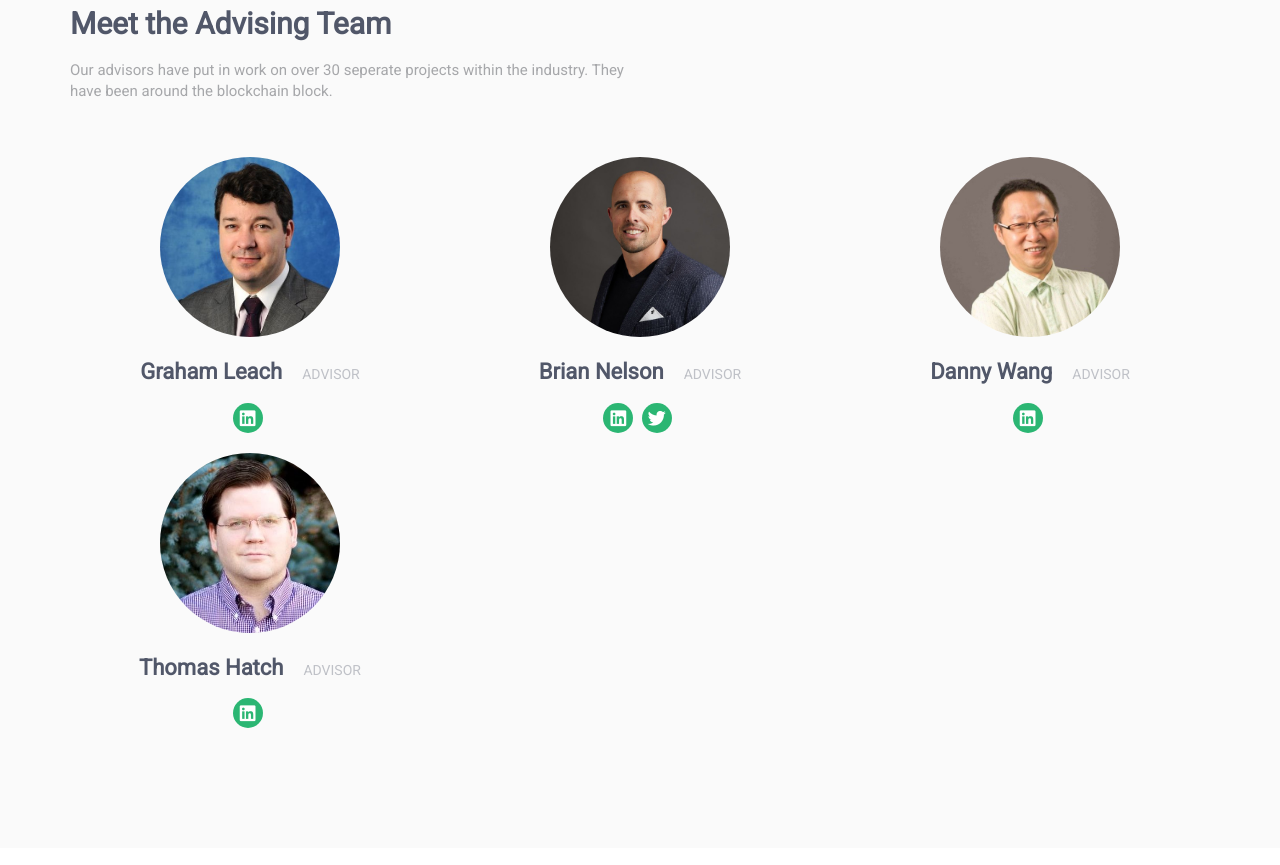
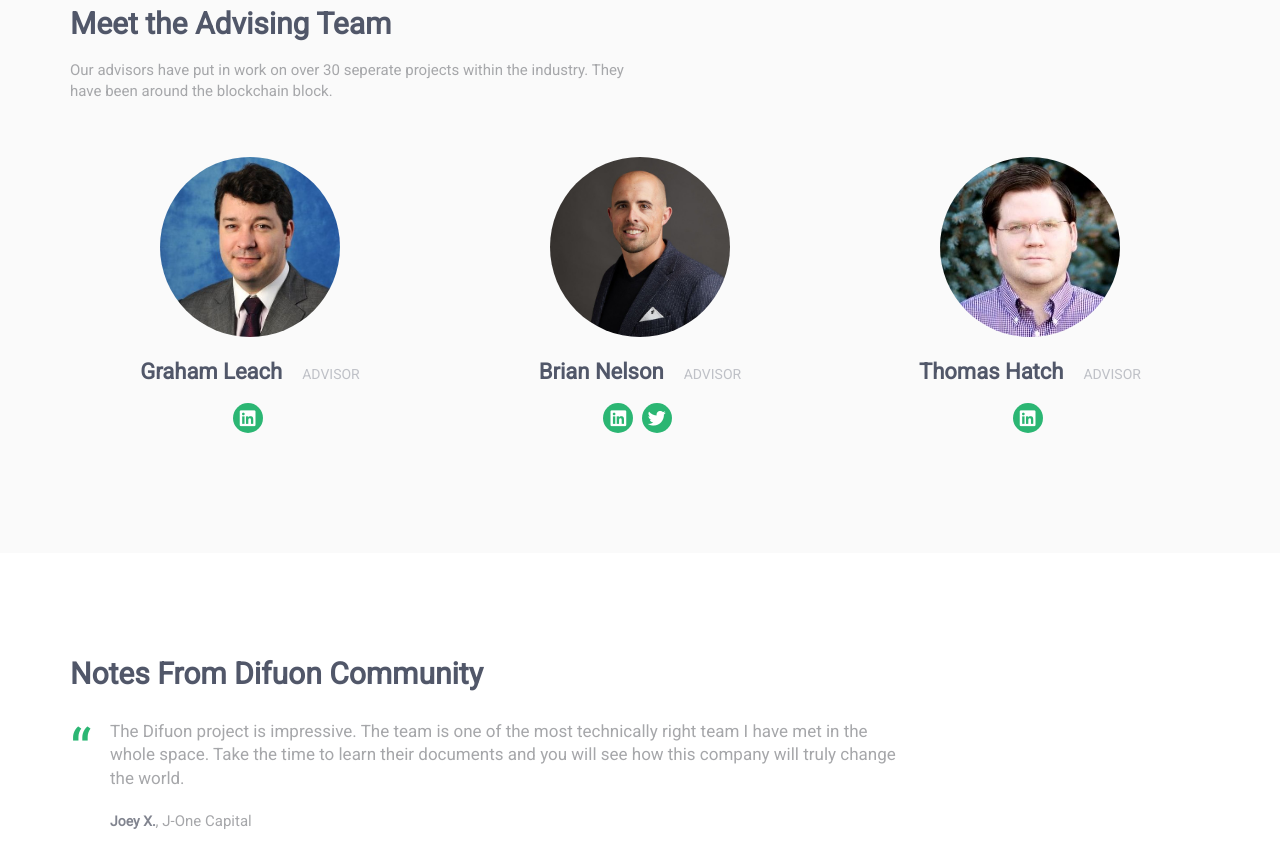
Before and after one commit to Difuon/website, a website: page team.html in a window 1280 px wide. Shown: the part 1947-2812 px from the top of the page. Drawn offline with nearby package versions, Linux system fonts and the light colour scheme.

Commit message:
took off danny as advisor

```diff
--- a/team.html
+++ b/team.html
@@ -239,7 +239,7 @@
 
                     </div>
 
-                    <div class="col-sm-4 sm-margin-b-50">
+                    <!-- <div class="col-sm-4 sm-margin-b-50">
                         <div class="margin-b-20">
                             <div class="wow zoomIn" data-wow-duration=".3" data-wow-delay=".1s">
                                 <img class="img-responsive team-img" src="img/team/team-danny.jpeg" alt="Team Image">
@@ -250,11 +250,7 @@
                             <a href="https://www.linkedin.com/in/chinadragon/"><i class="fab fa-linkedin"></i></a>
                         </div>
 
-                    </div>
-                </div>
-                <!--// end row -->
-                <div class="row">
-
+                    </div> -->
                     <div class="col-sm-4 sm-margin-b-50">
                         <div class="margin-b-20">
                             <div class="wow zoomIn" data-wow-duration=".3" data-wow-delay=".1s">
@@ -269,6 +265,7 @@
                     </div>
 
                 </div>
+
                 <!--// end row -->
             </div>
         </div>
```
Also changed, not shown: contact.html (+1 -1 lines).
